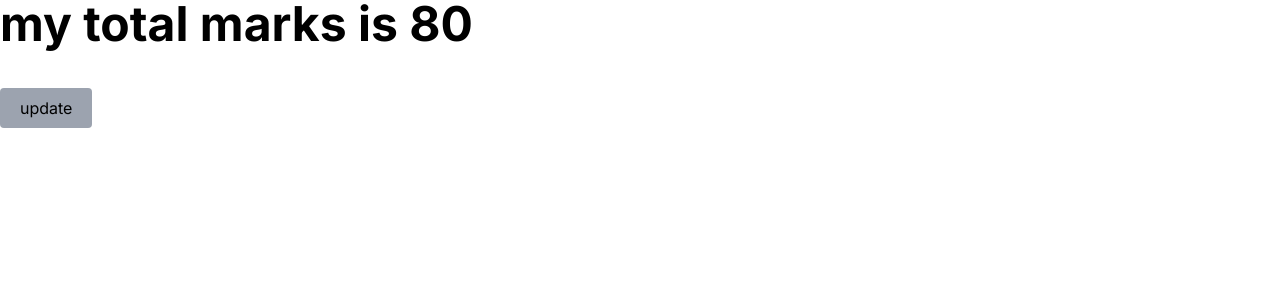
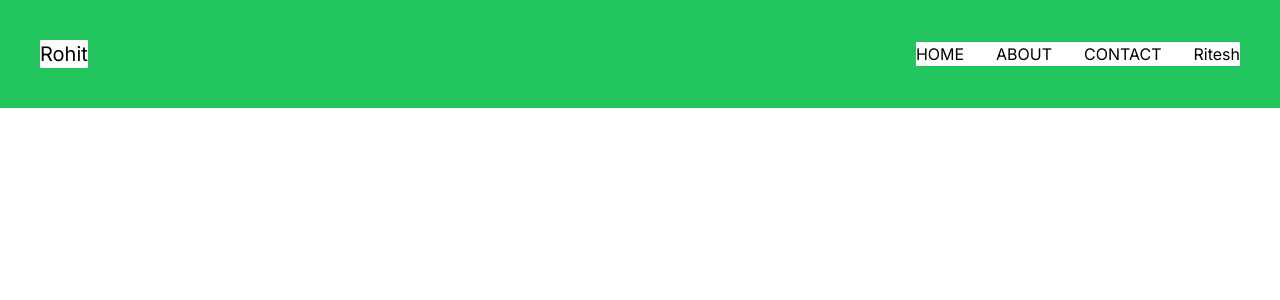
Before and after one commit to rohitbhure65/React.js-Next.js, a Next.js app: page / in a window 1280 px wide. Shown: the top 300 px of the page. Built offline with nearby package versions, Linux system fonts and the light colour scheme.

Commit message:
react props

```diff
--- /dev/null
+++ b/app/Components/Header.jsx
@@ -0,0 +1,18 @@
+import React from 'react'
+
+const Header = (props) => {
+    console.log(props)
+  return (
+    <div className='flex row justify-between p-10 bg-green-500 items-center'>
+        <h2 className='text-xl'>{props.user}</h2>
+        <div className='flex gap-8'>
+            <h4>HOME</h4>
+            <h4>ABOUT</h4>
+            <h4>CONTACT</h4>
+            <h4>{props.editor}</h4>
+        </div>
+    </div>
+  )
+}
+
+export default Header
--- a/app/page.jsx
+++ b/app/page.jsx
@@ -1,16 +1,13 @@
 "use client"
-import react, { useState } from "react";
+import { useState } from "react";
+import Header from "./Components/Header";
+
 export default function Home() {
-  const [marks, setMarks] = useState(80) // usestatesnippet
-
-  const changeMarks = ()=>{
-    console.log("hell ddfo")
-  }
+  const [user, setUser] = useState("Rohit")
+  const [editor, setEditor] = useState("Ritesh")
   return (
     <>
-      {/* UseState */}
-      <h1 className="text-5xl font-bold">my total marks is {marks}</h1>
-      <button onClick={()=>{setMarks(66);}} className="bg-gray-400 px-5 py-2 rounded mt-10">update</button>
+      <Header user={user} editor={editor}/>
     </>
   );
 }
```
